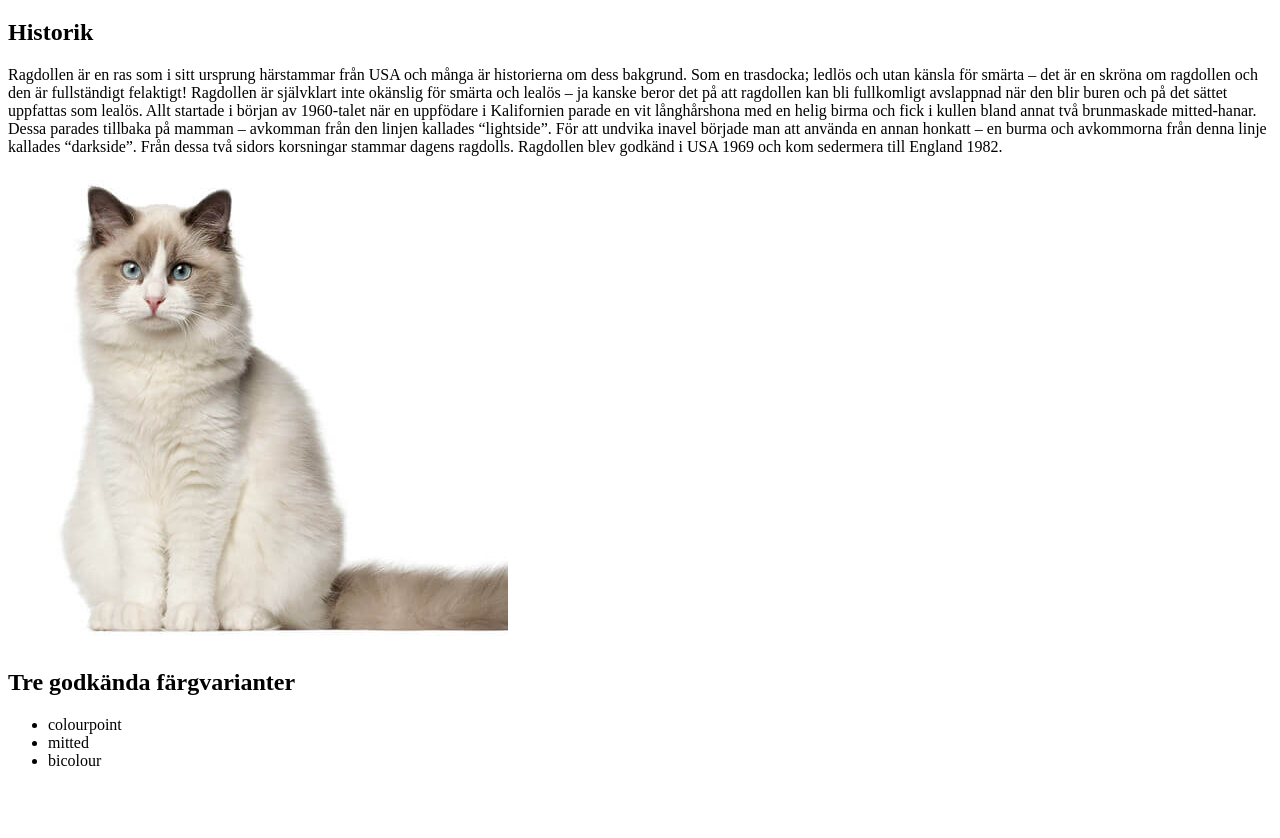
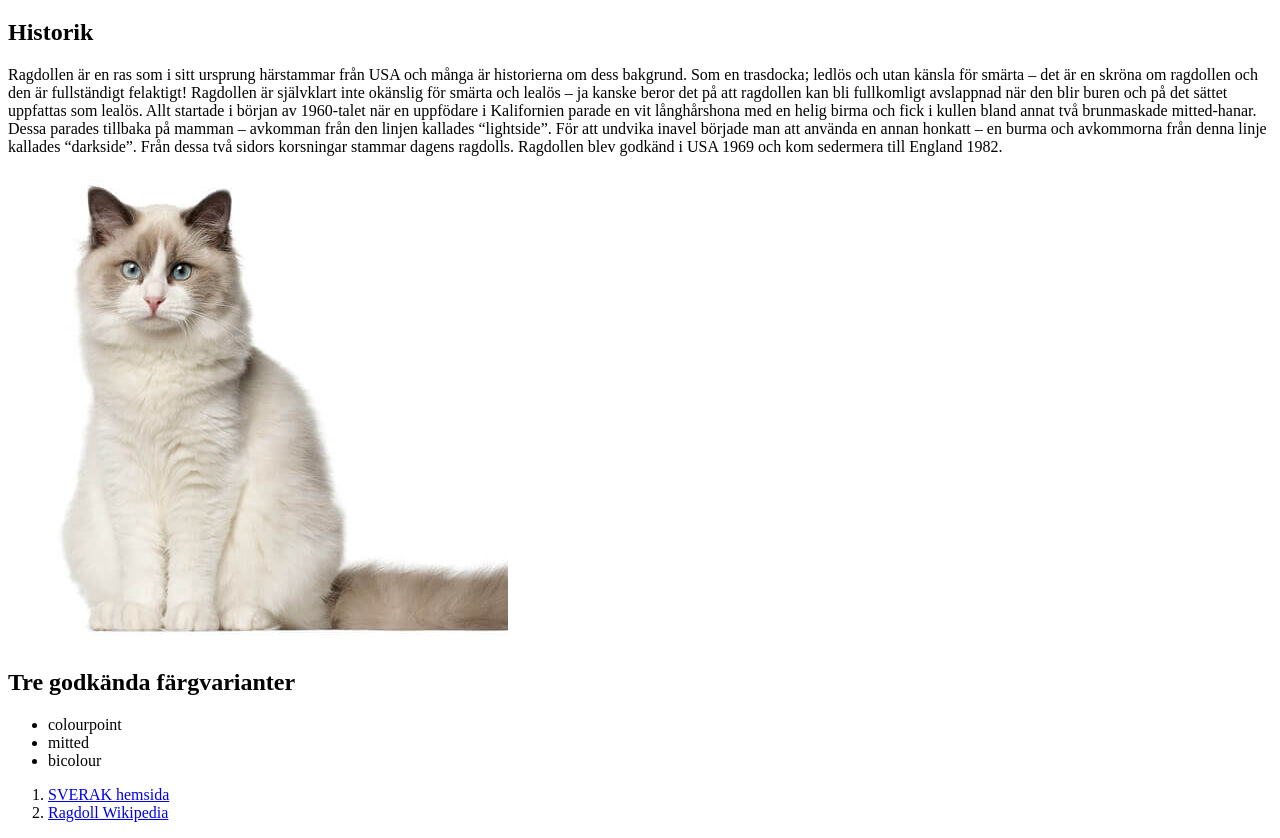
Before and after one commit to helenaks/sammanfattning, a plain HTML site: page index.html in a window 1280 px wide. Shown: the part 61-899 px from the top of the page. Before the commit the page ends 847 px from the top, so only its background shows below. Drawn offline with Linux system fonts and the light colour scheme.

Commit message:
la till länkar

```diff
--- a/index.html
+++ b/index.html
@@ -15,7 +15,7 @@
 
         Ragdollen blev godkänd i USA 1969 och kom sedermera till England 1982.</p>
 
-     <img src="ragdoll1.jpg">
+     <img src="ragdoll1.jpg" alt="Bild på ragdoll">
     <h2>Tre godkända färgvarianter</h2>
      <ul>
         <li>colourpoint</li>
@@ -23,6 +23,13 @@
         <li>bicolour</li>
 
     </ul>
+    <ol>
+      <li> <a href="https://www.sverak.se/kattraser/ragdoll/">SVERAK hemsida</href>
+      </li>
+      <li>
+        <a href="https://sv.wikipedia.org/wiki/Ragdoll_(kattras)">Ragdoll Wikipedia</a>
+      </li>
+    </ol>
 
 </body>
 </html>
```
